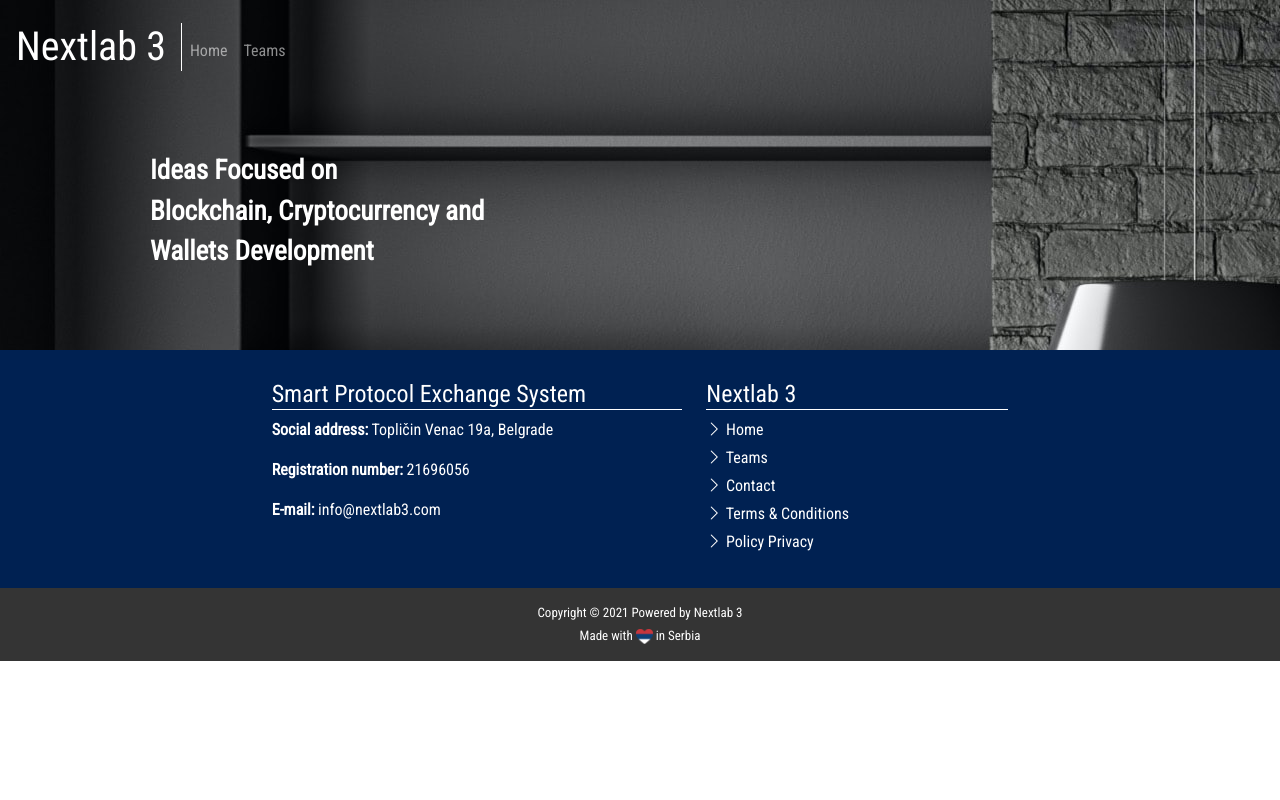
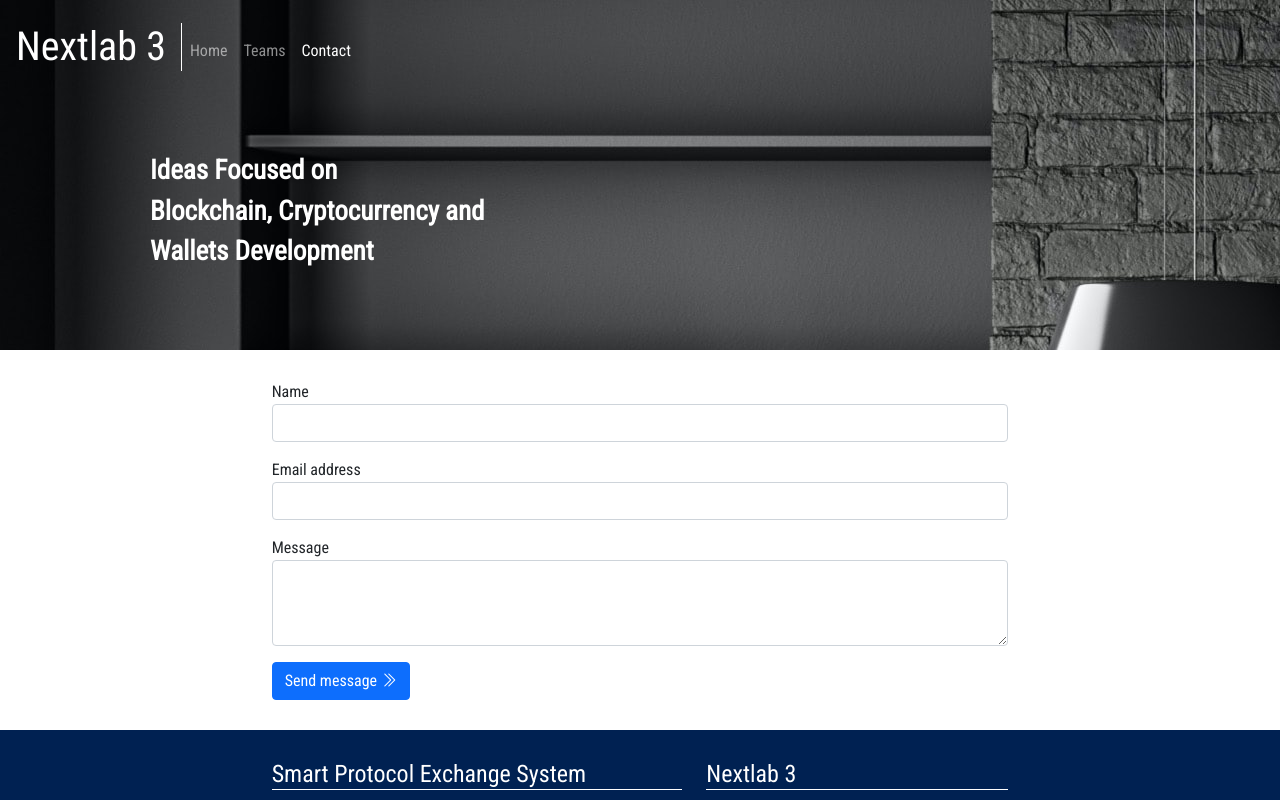
Before and after one commit to NextLab-Dev/Nextlab3React, a React (Create React App) app: page /contact in a window 1280 px wide. Shown: the top 800 px of the page. Built offline with nearby package versions, Linux system fonts and the light colour scheme.

Commit message:
Added new page and bootstrap form

```diff
--- a/src/App.js
+++ b/src/App.js
@@ -3,6 +3,7 @@ import Home from './Home';
 import FooterRow from "./FooterRow";
 import BottomFooterRow from "./BottomFooterRow";
 import Teams from "./Teams";
+import Contact from "./Contact";
 import { BrowserRouter as Router, Switch, Route } from "react-router-dom";
 
 const App = () => {
@@ -15,6 +16,7 @@ const App = () => {
             <Switch>
               <Route exact path='/' component={Home} />
               <Route exact path='/teams' component={Teams} />
+              <Route exact path='/contact' component={Contact} />
             </Switch>
             <BottomFooterRow />
             <FooterRow />
--- /dev/null
+++ b/src/Contact.js
@@ -0,0 +1,116 @@
+import { useState } from "react";
+
+const Contact = () => {
+  const [name, setName] = useState("");
+  const [email, setEmail] = useState("");
+  const [message, setMessage] = useState("");
+  const [error, setError] = useState(false);
+  const [success, setSuccess] = useState(false);
+  const [msg, setMsg] = useState("");
+
+  const handleSubmit = (event) => {
+    event.preventDefault();
+    if (name === "" || email === "" || message === "") {
+      setError(true);
+      setMsg("Please fill in all the required fields");
+    } else {
+      setSuccess(true);
+      setMsg("Your message is successfully sent");
+      setName("");
+      setEmail("");
+      setMessage("");
+    }
+  };
+
+  const toggleErrorAlert = (event) => {
+    event.preventDefault();
+    setError(false);
+  };
+
+  const toggleSuccessAlert = (event) => {
+    event.preventDefault();
+    setSuccess(false);
+  }
+
+  return (
+    <div className="container-fluid g-0 formContainer">
+      <div className="row justify-content-center">
+        <div className="col-9 col-sm-7">
+          <form onSubmit={handleSubmit}>
+            <div className="form-group formGroupStyle">
+              <label htmlFor="exampleInputName1">Name</label>
+              <input
+                type="text"
+                value={name}
+                onChange={(e) => setName(e.target.value)}
+                className="form-control"
+                id="exampleInputName1"
+              />
+            </div>
+            <div className="form-group formGroupStyle">
+              <label htmlFor="exampleInputEmail1">Email address</label>
+              <input
+                type="email"
+                value={email}
+                onChange={(e) => setEmail(e.target.value)}
+                className="form-control"
+                id="exampleInputEmail1"
+                aria-describedby="emailHelp"
+              />
+            </div>
+            <div className="form-group formGroupStyle">
+              <label htmlFor="exampleFormControlTextarea1">Message</label>
+              <textarea
+                value={message}
+                onChange={(e) => setMessage(e.target.value)}
+                className="form-control"
+                id="exampleFormControlTextarea1"
+                rows="3"
+              ></textarea>
+            </div>
+            <button type="submit" className="btn btn-primary">
+              Send message <i className="bi bi-chevron-double-right"></i>
+            </button>
+          </form>
+          {error && (
+            <div
+              className="alert alert-danger alert-dismissible alertStyle"
+              role="alert"
+            >
+              {msg}
+              <button
+                type="button"
+                className="close"
+                data-dismiss="alert"
+                aria-label="Close"
+                onClick={toggleErrorAlert}
+              >
+                <span aria-hidden="true">&times;</span>
+              </button>
+            </div>
+          )}
+
+          {success && (
+            <div
+              className="alert alert-success alert-dismissible alertStyle"
+              role="alert"
+            >
+              {msg}
+              <button
+                type="button"
+                className="close"
+                data-dismiss="alert"
+                aria-label="Close"
+                onClick={toggleSuccessAlert}
+              >
+                <span aria-hidden="true">&times;</span>
+              </button>
+            </div>
+          )}
+        </div>
+      </div>
+    </div>
+  );
+};
+
+export default Contact;
--- a/src/Navigation.js
+++ b/src/Navigation.js
@@ -28,11 +28,11 @@ const Navigation = () => {
               Teams
             </NavLink>
           </li>
-          {/* <li className="nav-item">
-            <a className="nav-link" href="#">
+          <li className="nav-item">
+            <NavLink exact className="nav-link" to="/contact" activeClassName="active">
               Contact
-            </a>
-          </li> */}
+            </NavLink>
+          </li>
           {/*<li className="nav-item dropdown">
                 <a className="nav-link dropdown-toggle" href="#" id="navbarDropdownMenuLink" data-toggle="dropdown" aria-haspopup="true" aria-expanded="false">
                     Dropdown link
--- a/src/index.css
+++ b/src/index.css
@@ -166,6 +166,22 @@ body {
 .teamDecription {
   text-align: center;
 }
+.formContainer {
+  margin: 30px 0 30px 0;
+}
+.formGroupStyle label {
+  margin-bottom: 0;
+}
+.sendMsg {
+  background-color: #002966;
+  color: white;
+  padding: 5px 10px;
+  border-radius: 5px;
+  border: none;
+}
+.alertStyle {
+  margin-top: 15px;
+}
 @media only screen and (max-width: 575px) {
   .companyName {
     border-right: none;
```
Also changed, not shown: src/img/Contact.jpg (added).
